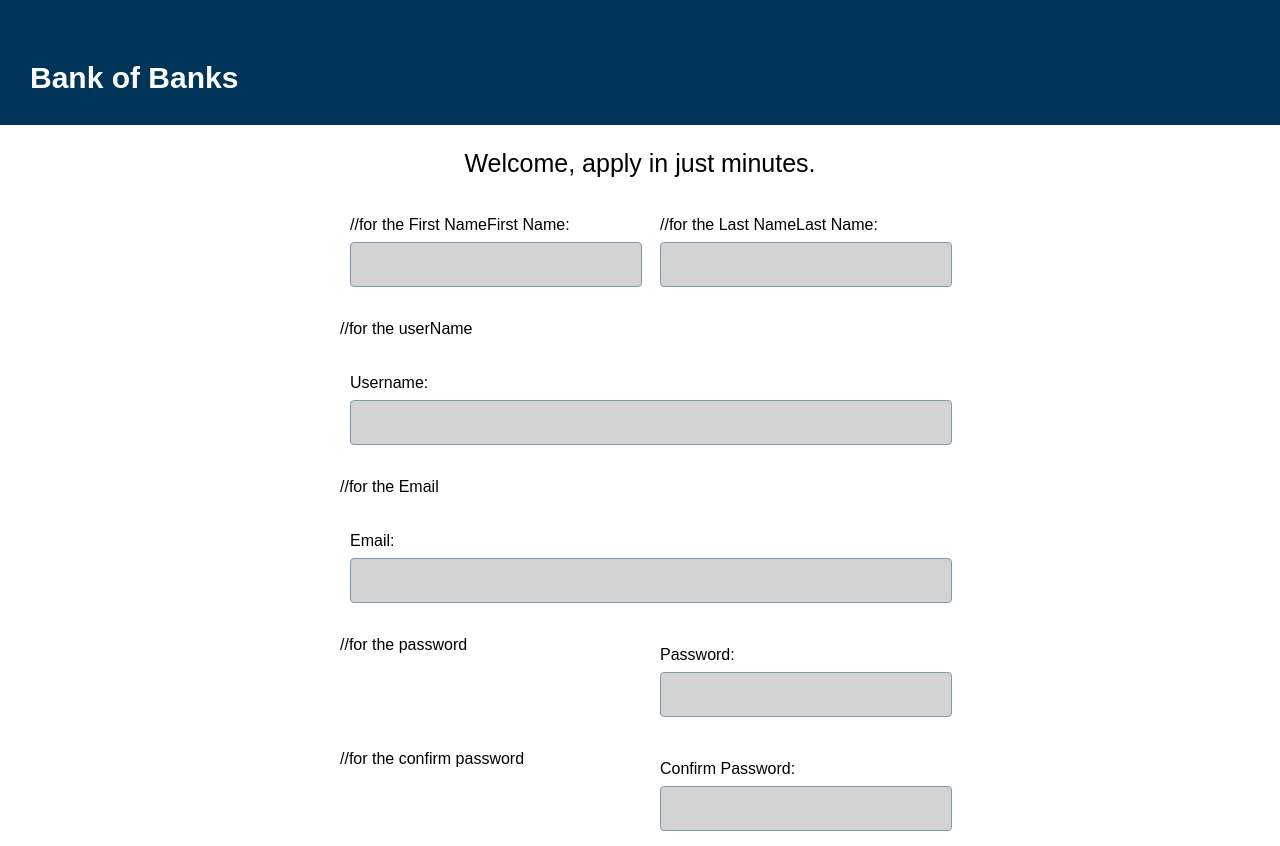
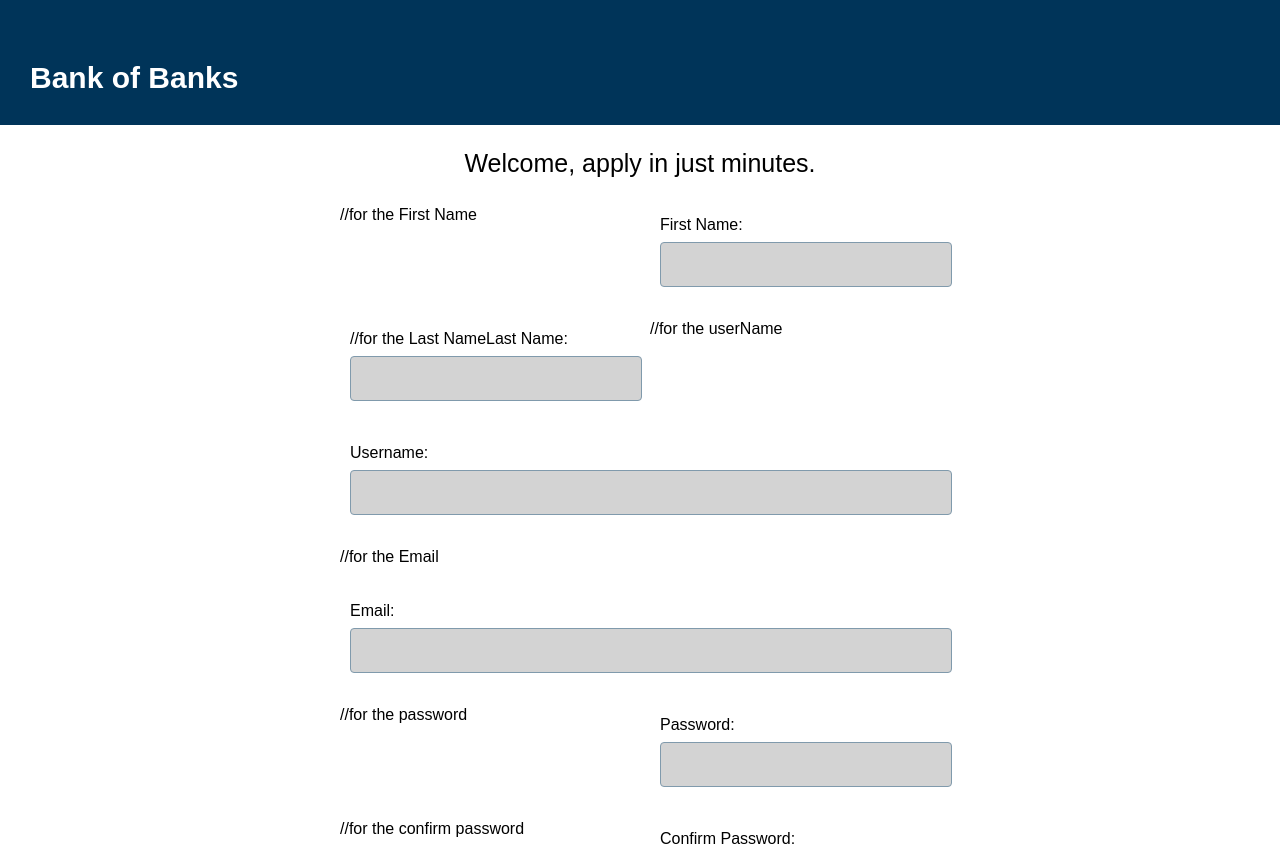
Before and after one commit to yyaatt0/CMPE-131-Group-2, a React (Create React App) app in the folder online-banking/: page /registration in a window 1280 px wide. Shown: the top 846 px of the page. Built offline with nearby package versions, Linux system fonts and the light colour scheme.

Commit message:
Registration.tsx

```diff
--- a/online-banking/src/pages/Registration.tsx
+++ b/online-banking/src/pages/Registration.tsx
@@ -104,11 +104,12 @@ const Registration = () => {
                 maxWidth: '600px',
                 margin: '20px auto'
             }}>
+
+              //for the First Name
                 <div
                     style={{
                         margin: 10
                     }}>
-                    //for the First Name
                     <label>First Name:</label>
                     <input
                         type="text"
```
